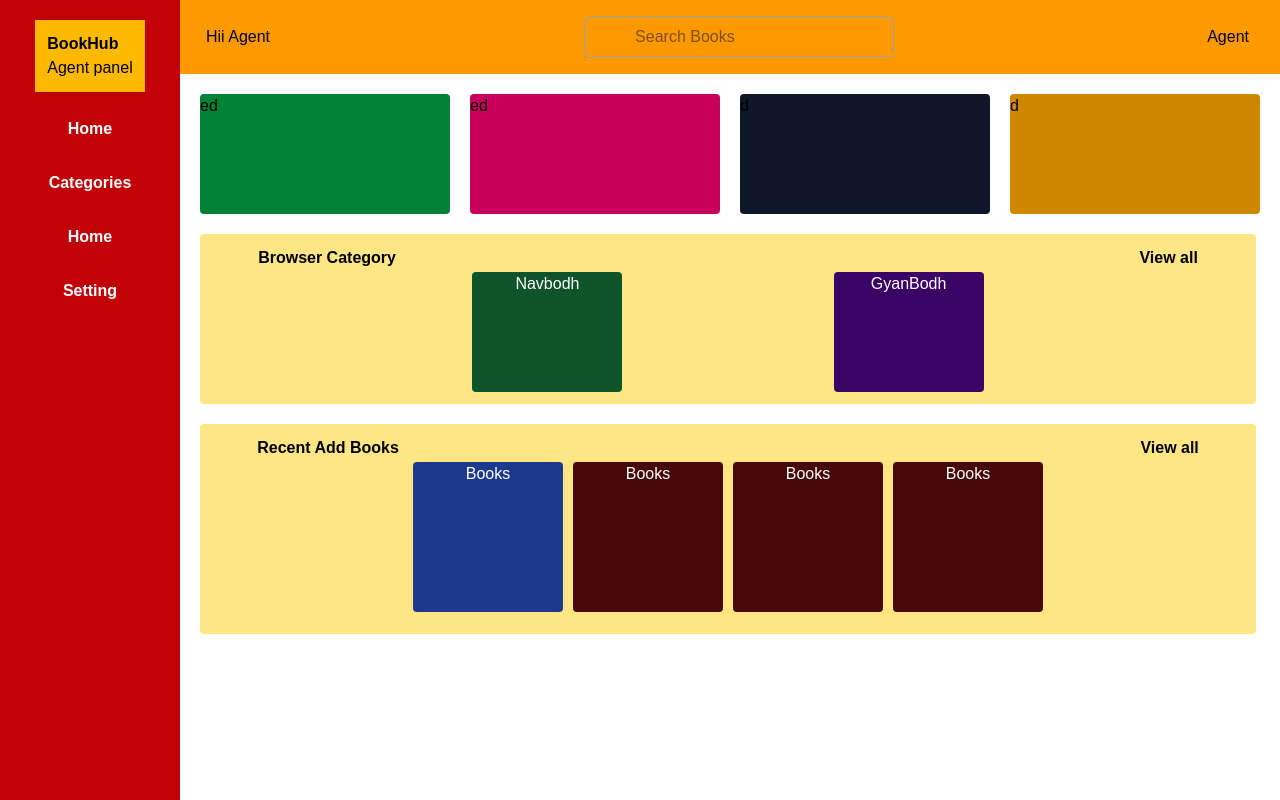
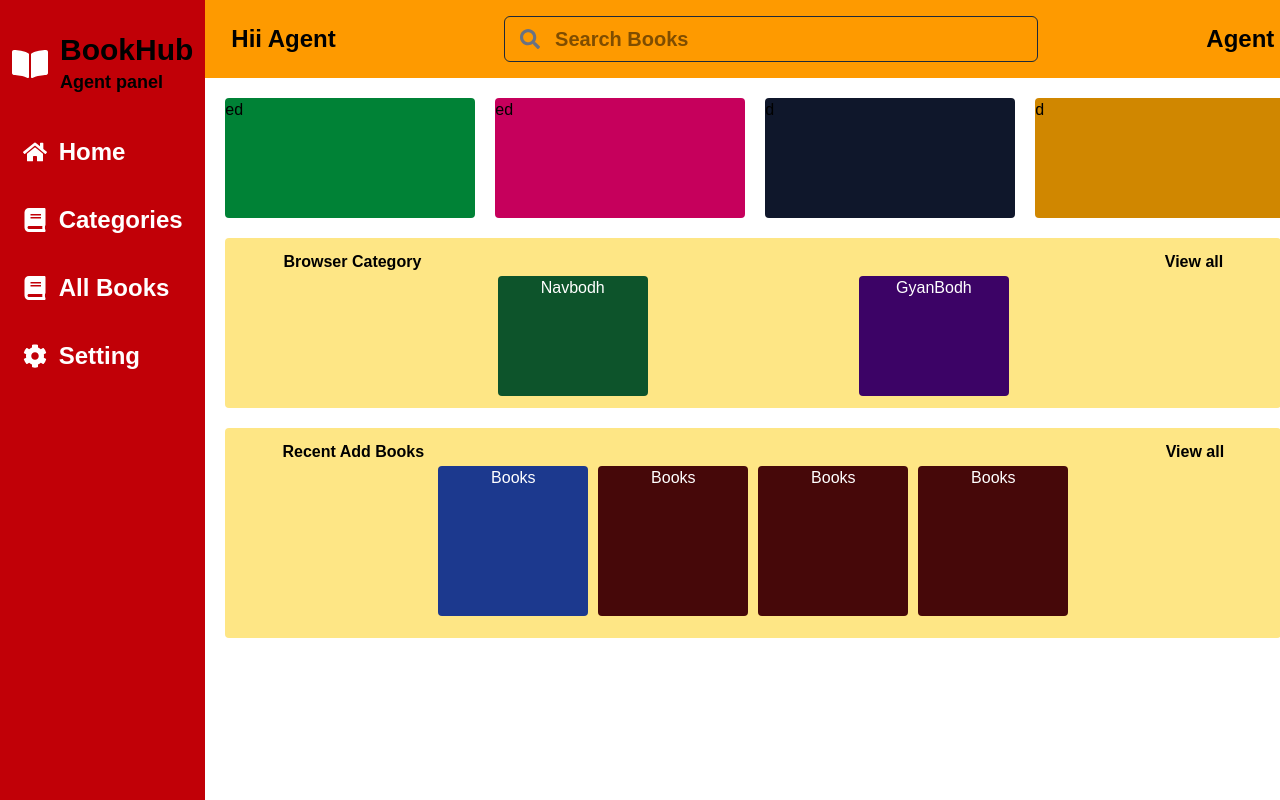
Before and after one commit to utthaanekpahal/FlipBook, a React (Vite) app: page /AgentDashboard in a window 1280 px wide. Built offline with nearby package versions, Linux system fonts and the light colour scheme.

Commit message:
agent dashboard changes

```diff
--- a/src/Component/AgentDashboard.jsx
+++ b/src/Component/AgentDashboard.jsx
@@ -1,41 +1,89 @@
 import React from 'react'
+import { FaHome, FaBook, FaCog, FaSearch, FaBookOpen } from "react-icons/fa";
 
 const AgentDashboard = () => {
   return (
     <div className='flex h-screen overflow-hidden'>
+
       {/* Sidebar */}
       <header className='w-[250px] bg-red-700 text-white h-full '>
         <div className='flex flex-col items-center gap-5 h-full py-5'>
+
           {/* Logo Section */}
-            <div className='bg-amber-400 text-black p-3'>
-                <img src="" alt="" />
+          <div className='text-black p-3 text-3xl flex items-center gap-3'>
+
+            <FaBookOpen className='text-4xl text-white' />
+
             <div className='flex flex-col justify-center'>
               <h1 className='font-bold'>BookHub</h1>
-                    <span>Agent panel</span>
+              <span className='font-bold text-lg'>Agent panel</span>
             </div>
+
           </div>
+
           {/* Menu */}
           <div>
+
             <ul className='flex flex-col gap-5'>
-                    <li className='hover:bg-blue-800 text-center p-[5px] font-bold'>Home</li>
-                    <li className='hover:bg-blue-800 text-center p-[5px] font-bold'>Categories</li>
-                    <li className='hover:bg-blue-800 text-center p-[5px] font-bold'>Home</li>
-                    <li className='hover:bg-blue-800 text-center p-[5px] font-bold'>Setting</li>
+
+              <li className='flex items-center gap-3 p-[8px] text-2xl font-bold rounded-lg cursor-pointer'>
+                <FaHome className='text-2xl' />
+                Home
+              </li>
+
+              <li className='flex items-center gap-3 p-[8px] text-2xl font-bold rounded-lg cursor-pointer'>
+
+                <FaBook className='text-2xl' />
+
+                Categories
+              </li>
+
+              <li className='flex items-center gap-3 p-[8px] text-2xl font-bold rounded-lg cursor-pointer'>
+                <FaBook className='text-2xl' />
+                All Books
+              </li>
+
+              <li className='flex items-center gap-3 p-[8px] text-2xl font-bold rounded-lg cursor-pointer'>
+                <FaCog className='text-2xl' />
+                Setting
+              </li>
+
             </ul>
           </div>
         </div>
       </header>
+
+
       {/* Main Section */}
-    <section className='flex flex-col'>
+      <section className='flex flex-col w-full'>
+
         {/* Top Navbar */}
         <div className='flex justify-between items-center bg-amber-500 p-4'>
-            <span  className='ml-[10px]'>Hii Agent</span>
+
+          <span className='ml-[10px] text-2xl font-bold'>
+            Hii Agent
+          </span>
+
+          {/* Search Input */}
+          <div className='relative w-[50%]'>
+
+            <FaSearch className='absolute left-4 top-1/2 -translate-y-1/2 text-gray-500 text-xl' />
+
             <input
-            className='border border-gray-400 p-2 px-[50px] rounded-md outline-none'
+              className='border border-gray-800 p-2 px-[50px] w-full rounded-md outline-none text-xl font-bold'
               type="text"
-            placeholder='Search Books'/>
-            <a href="" className='mr-[15px]'>Agent</a>
+              placeholder='Search Books'
+            />
+
           </div>
+
+          <a href="#" className='mr-[15px] text-2xl font-bold'>
+            Agent
+          </a>
+
+        </div>
+
+
         {/* Main Content */}
         <div className='p-5 flex gap-[20px]'>
           <div className='bg-green-700 h-[120px] w-[250px] rounded-sm'>ed</div>
@@ -43,31 +91,49 @@ const AgentDashboard = () => {
           <div className='bg-slate-900 h-[120px] w-[250px] rounded-sm'>d</div>
           <div className='bg-yellow-600 h-[120px] w-[250px] rounded-sm'>d</div>
         </div>
+
         <div className='flex flex-col gap-[20px]'>
+
           <div className='bg-amber-200 h-[170px] ml-[20px] w-[96%] rounded-sm'>
+
             <div className='flex justify-around gap-[60%] font-bold p-[2px] mt-[10px]'>
-               <h1> Browser Category</h1>
+              <h1>Browser Category</h1>
               <button className='font-bold'>View all</button>
             </div>
+
             <div className='flex justify-center gap-[20%]'>
-                <div className='bg-green-900 h-[120px] w-[150px] rounded-sm text-center text-white'>Navbodh</div>
-                <div className='bg-purple-950 h-[120px] w-[150px] rounded-sm text-center text-white'>GyanBodh</div>
+              <div className='bg-green-900 h-[120px] w-[150px] rounded-sm text-center text-white'>
+                Navbodh
+              </div>
+
+              <div className='bg-purple-950 h-[120px] w-[150px] rounded-sm text-center text-white'>
+                GyanBodh
               </div>
             </div>
+
+          </div>
+
+
           <div className='bg-amber-200 h-[210px] ml-[20px] w-[96%] rounded-sm'>
+
             <div className='flex justify-around gap-[60%] font-bold p-[2px] mt-[10px]'>
-               <h1> Recent Add Books</h1>
+              <h1>Recent Add Books</h1>
               <button className='font-bold'>View all</button>
             </div>
+
             <div className='flex justify-center gap-[10px]'>
               <div className='bg-blue-900 h-[150px] w-[150px] rounded-sm text-center text-white'>Books</div>
               <div className='bg-red-950 h-[150px] w-[150px] rounded-sm text-center text-white'>Books</div>
               <div className='bg-red-950 h-[150px] w-[150px] rounded-sm text-center text-white'>Books</div>
               <div className='bg-red-950 h-[150px] w-[150px] rounded-sm text-center text-white'>Books</div>
             </div>
+
           </div>
+
         </div>
+
       </section>
+
     </div>
   )
 }
```
Lines whose indentation alone changed are shown as unchanged.
